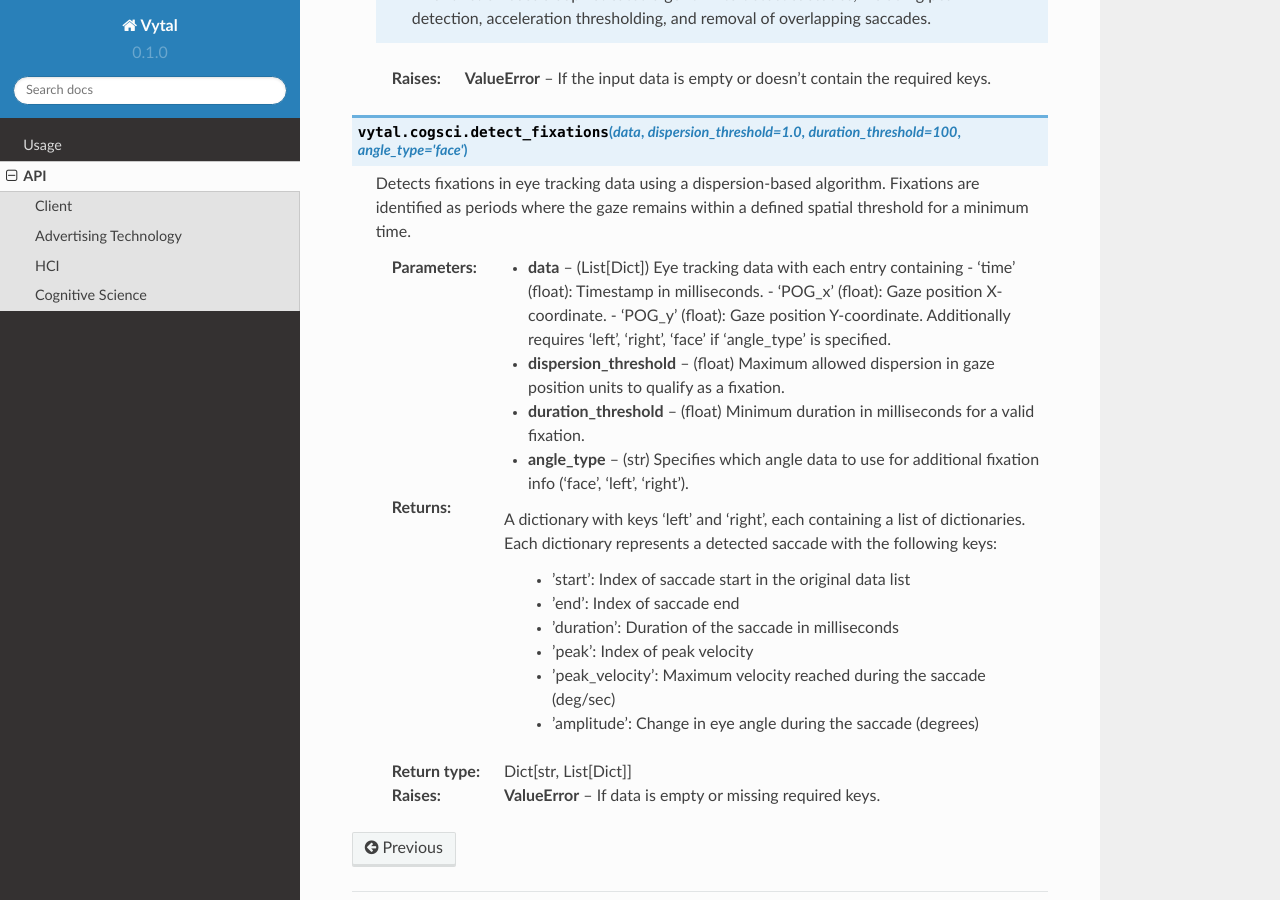
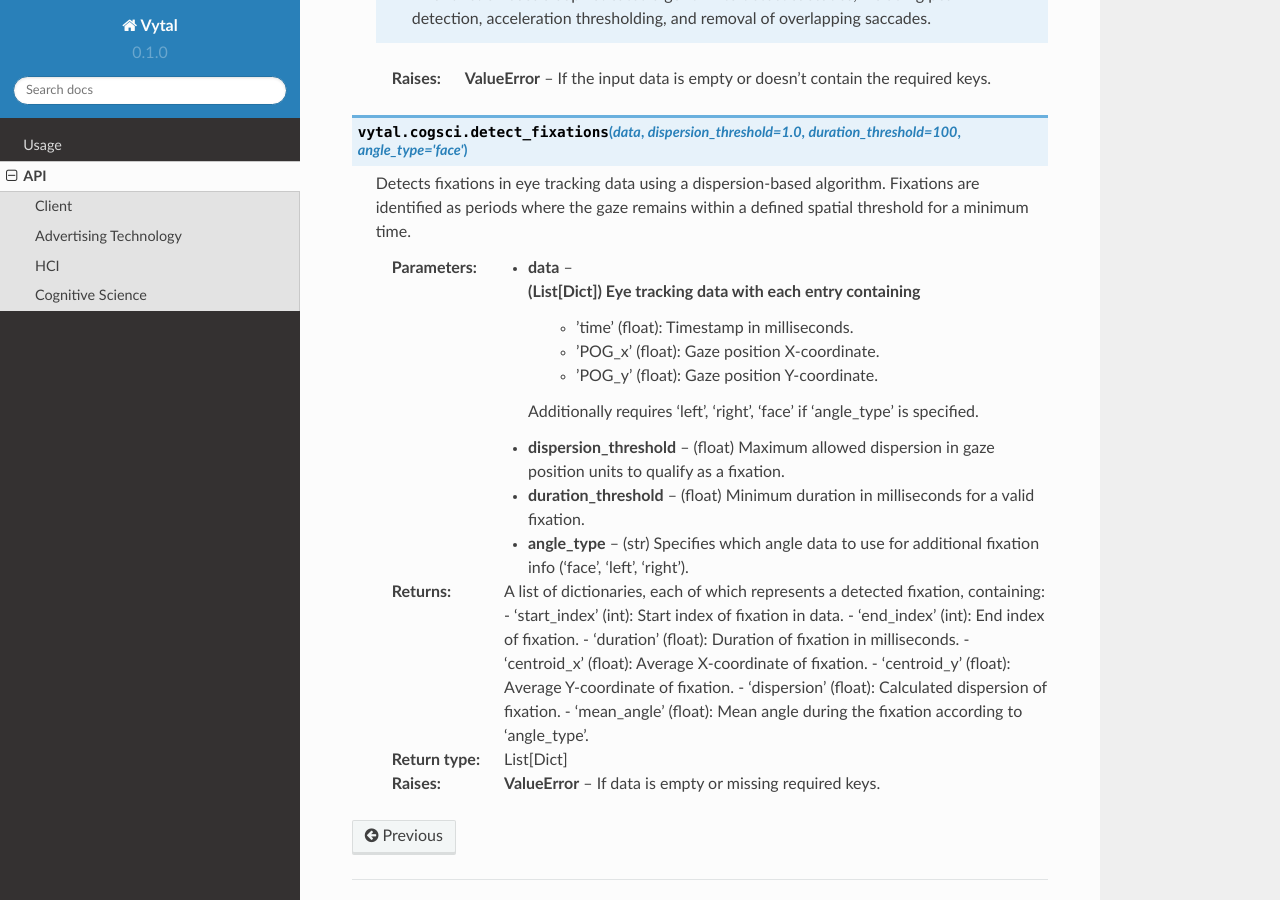
Before and after one commit to anantk2006/vytal, a Sphinx documentation site: the page built from docs/source/api.rst, in a window 1280 px wide and 900 px high, scrolled down 11691 px. Built offline with Sphinx 7.4.7 and the Read the Docs theme 2.0.0, drawn with Linux system fonts in a browser that asks for light colours.

Commit message:
Update api.rst

```diff
--- a/docs/source/api.rst
+++ b/docs/source/api.rst
@@ -520,22 +520,22 @@ Cognitive Science
    Detects fixations in eye tracking data using a dispersion-based algorithm. Fixations are identified as periods where the gaze remains within a defined spatial threshold for a minimum time.
 
    :param data: (List[Dict]) Eye tracking data with each entry containing
-      - 'time' (float): Timestamp in milliseconds.
-      - 'POG_x' (float): Gaze position X-coordinate.
-      - 'POG_y' (float): Gaze position Y-coordinate.
+         - 'time' (float): Timestamp in milliseconds.
+         - 'POG_x' (float): Gaze position X-coordinate.
+         - 'POG_y' (float): Gaze position Y-coordinate.
       Additionally requires 'left', 'right', 'face' if 'angle_type' is specified.
    :param dispersion_threshold: (float) Maximum allowed dispersion in gaze position units to qualify as a fixation.
    :param duration_threshold: (float) Minimum duration in milliseconds for a valid fixation.
    :param angle_type: (str) Specifies which angle data to use for additional fixation info ('face', 'left', 'right').
 
-   :return: A dictionary with keys 'left' and 'right', each containing a list of
-        dictionaries. Each dictionary represents a detected saccade with the following keys:
-            - 'start': Index of saccade start in the original data list
-            - 'end': Index of saccade end
-            - 'duration': Duration of the saccade in milliseconds
-            - 'peak': Index of peak velocity
-            - 'peak_velocity': Maximum velocity reached during the saccade (deg/sec)
-            - 'amplitude': Change in eye angle during the saccade (degrees)
-   :rtype: Dict[str, List[Dict]]
+   :return: A list of dictionaries, each of which represents a detected fixation, containing:
+            - 'start_index' (int): Start index of fixation in data.
+            - 'end_index' (int): End index of fixation.
+            - 'duration' (float): Duration of fixation in milliseconds.
+            - 'centroid_x' (float): Average X-coordinate of fixation.
+            - 'centroid_y' (float): Average Y-coordinate of fixation.
+            - 'dispersion' (float): Calculated dispersion of fixation.
+            - 'mean_angle' (float): Mean angle during the fixation according to 'angle_type'.
+   :rtype: List[Dict]
 
    :raises ValueError: If data is empty or missing required keys.
```
